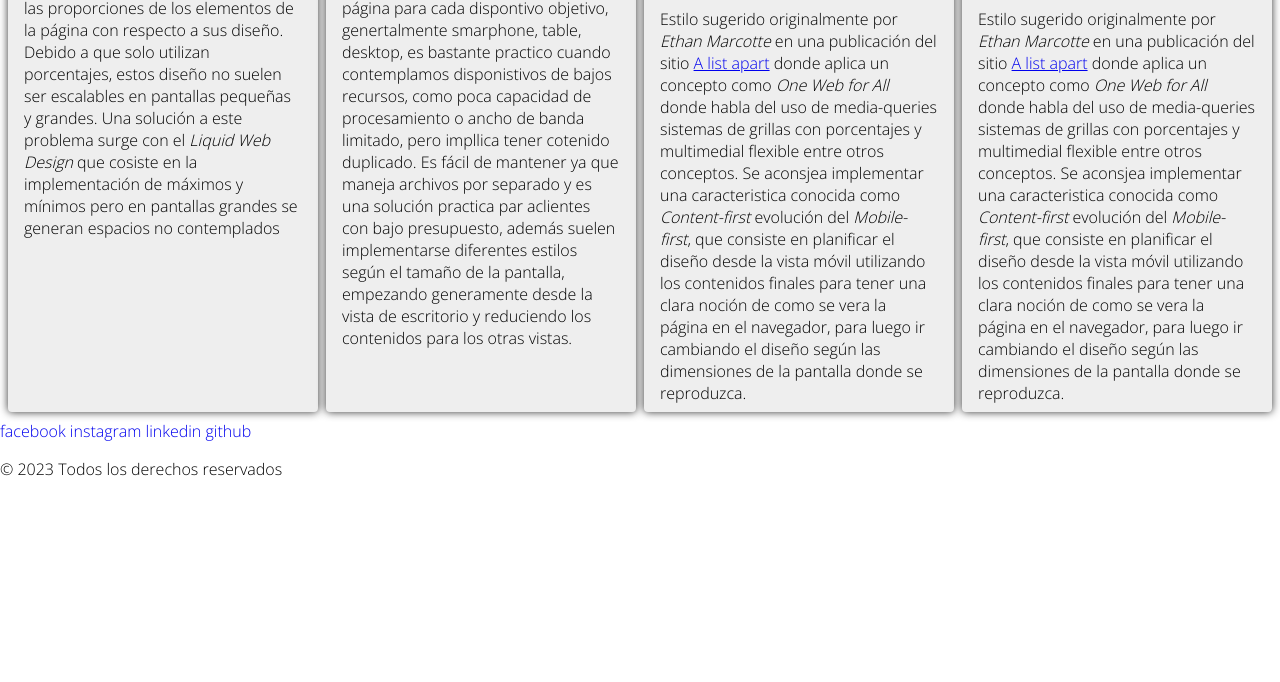
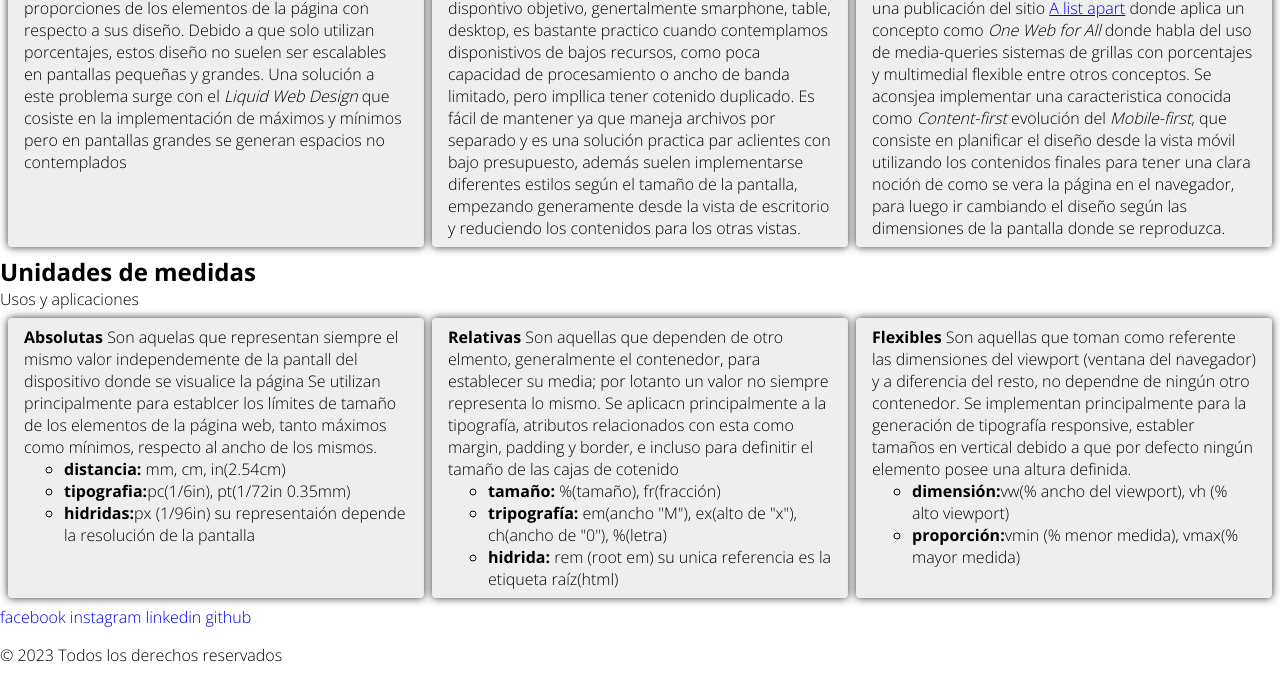
Before and after one commit to mlapeducacionit/rwd-mie-vie, a website built with Vite: page index.html in a window 1280 px wide. Shown: the part 923-1605 px from the top of the page. Before the commit the page ends 1419 px from the top, so only its background shows below. Built offline with nearby package versions, Linux system fonts and the light colour scheme; files whose address does not match are found by name.

Commit message:
Repaso de diferentes unidades de medida

```diff
--- a/index.html
+++ b/index.html
@@ -61,14 +61,53 @@
 
             Se aconsjea implementar una caracteristica conocida como <em>Content-first</em> evolución del <em>Mobile-first</em>, que consiste en planificar el diseño desde la vista móvil utilizando los contenidos finales para tener una clara noción de como se vera la página en el navegador, para luego ir cambiando el diseño según las dimensiones de la pantalla donde se reproduzca.
           </li>
+        </ul>
+      </section>
+
+      <section>
+        <header class="header">
+          <h2>Unidades de medidas</h2>
+          <p>Usos y aplicaciones</p>
+        </header>
+
+        <ul class="container-card">
           <li class="card">
-            <strong class="card-title">Responsive Web Design</strong>
-            Estilo sugerido originalmente por <em>Ethan Marcotte</em> en una publicación del sitio <a href="https://alistapart.com/article/responsive-web-design" target="_blank">A list apart</a> donde aplica un concepto como <em>One Web for All</em> donde habla del uso de media-queries sistemas de grillas con porcentajes y multimedial flexible entre otros conceptos.
+            <strong>Absolutas</strong>
+            Son aquelas que representan siempre el mismo valor independemente de la pantall del dispositivo donde se visualice la página
 
-            Se aconsjea implementar una caracteristica conocida como <em>Content-first</em> evolución del <em>Mobile-first</em>, que consiste en planificar el diseño desde la vista móvil utilizando los contenidos finales para tener una clara noción de como se vera la página en el navegador, para luego ir cambiando el diseño según las dimensiones de la pantalla donde se reproduzca.
+            Se utilizan principalmente para establcer los límites de tamaño de los elementos de la página web, tanto máximos como mínimos, respecto al ancho de los mismos.
+            <ul>
+              <li><strong>distancia:</strong> mm, cm, in(2.54cm)</li>
+              <li><strong>tipografia:</strong>pc(1/6in), pt(1/72in 0.35mm)</li>
+              <li><strong>hidridas:</strong>px (1/96in) su representaión depende la resolución de la pantalla</li>
+            </ul>
+          </li>
+          <li class="card">
+            <strong>Relativas</strong>
+            Son aquellas que dependen de otro elmento, generalmente el contenedor, para establecer su media; por lotanto un valor no siempre representa lo mismo.
+
+            Se aplicacn principalmente a la tipografía, atributos relacionados con esta como margin, padding y border, e incluso para definitir el tamaño de las cajas de cotenido
+
+            <ul>
+              <li><strong>tamaño:</strong> %(tamaño), fr(fracción)</li>
+              <li><strong>tripografía: </strong> em(ancho "M"), ex(alto de "x"), ch(ancho de "0"), %(letra)</li>
+              <li><strong>hidrida:</strong> rem (root em) su unica referencia es la etiqueta raíz(html)</li>
+            </ul>
+          </li>
+          <li class="card">
+            <strong>Flexibles</strong>
+            Son aquellas que toman como referente las dimensiones del viewport (ventana del navegador) y a diferencia del resto, no dependne de ningún otro contenedor.
+
+            Se implementan principalmente para la generación de tipografía responsive, establer tamaños en vertical debido a que por defecto ningún elemento posee una altura definida.
+
+            <ul>
+              <li><strong>dimensión:</strong>vw(% ancho del viewport), vh (% alto viewport)</li>
+              <li><strong>proporción:</strong>vmin (% menor medida), vmax(% mayor medida)</li>
+            </ul>
           </li>
         </ul>
       </section>
+
     </main>
 
     <!-- Pie de página -->
```
